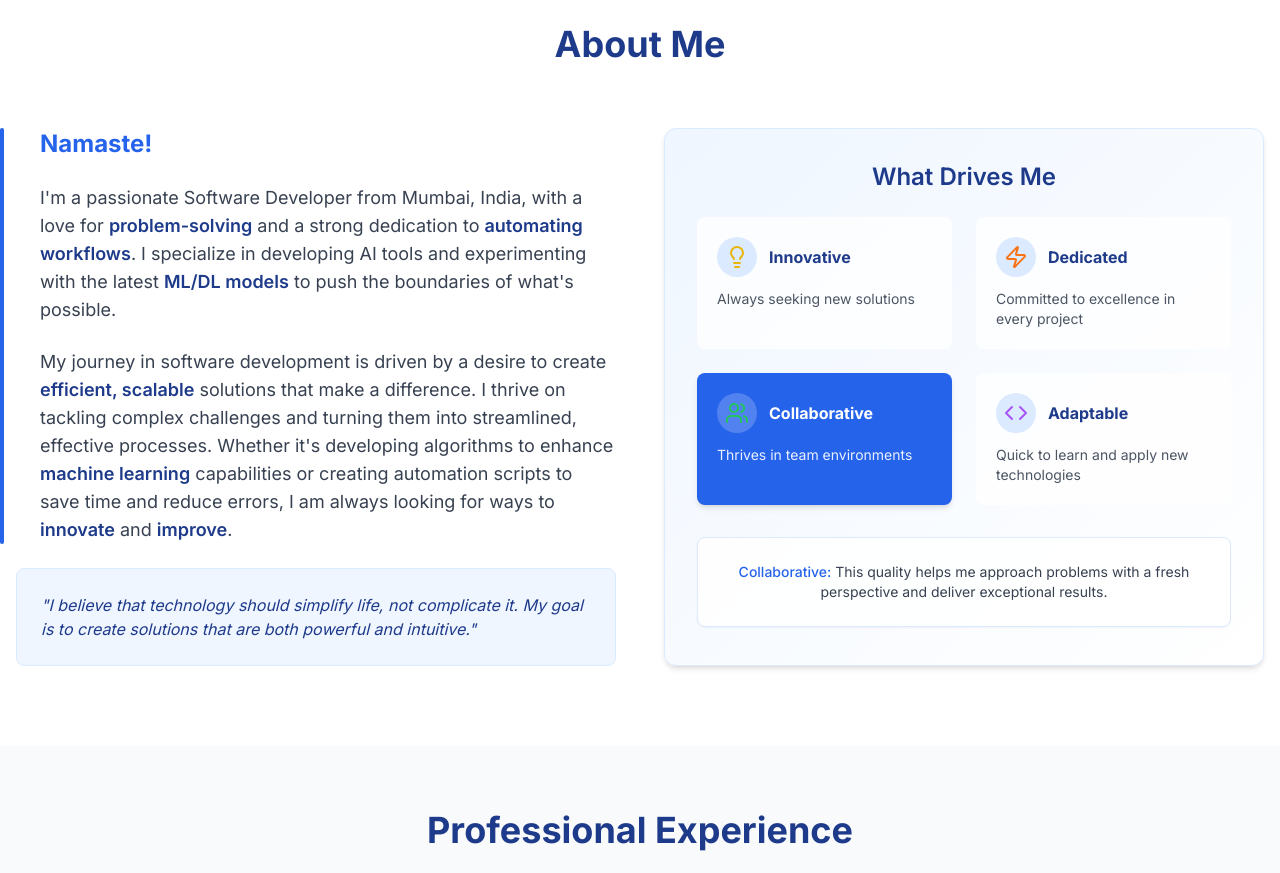
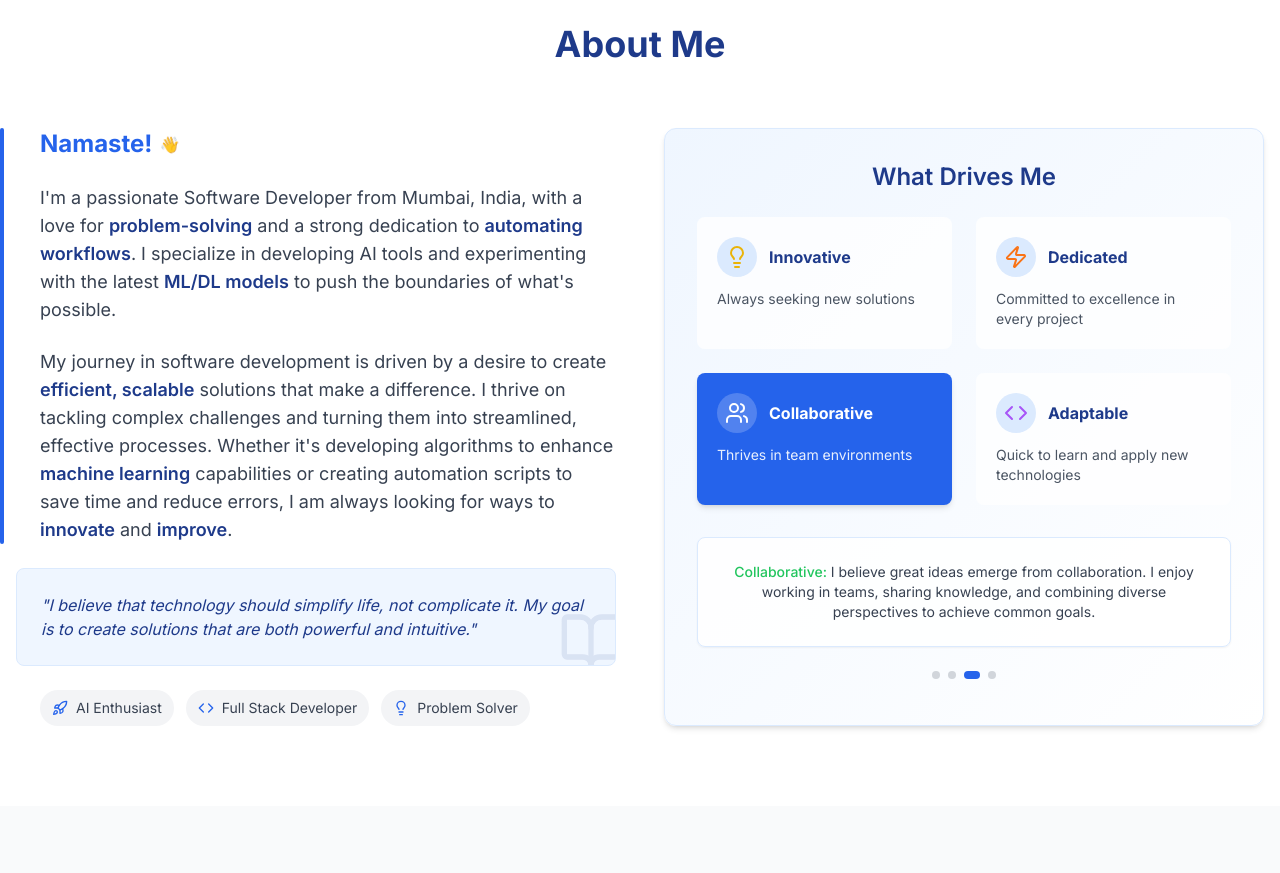
Before and after one commit to SohailGidwani/next-portfolio, a Next.js app: page / in a window 1280 px wide. Shown: the part 920-1793 px from the top of the page. Built offline with nearby package versions, Linux system fonts and the light colour scheme.

Commit message:
Enhance About component by adding detailed descriptions and new icons for qualities, improving layout and interactivity

```diff
--- a/app/components/About.tsx
+++ b/app/components/About.tsx
@@ -2,32 +2,48 @@
 
 import { useEffect, useRef, useState } from 'react'
 import { motion, AnimatePresence } from 'framer-motion'
-import { Code, Lightbulb, Users, Zap } from 'lucide-react'
+import { Code, Lightbulb, Users, Zap, BookOpen, Rocket } from 'lucide-react'
 
 interface AboutProps {
   setActiveSection: (section: string) => void;
 }
 
-const qualities = [
+interface Quality {
+  title: string;
+  description: string;
+  icon: React.ReactNode;
+  color: string;
+  detailedDescription: string;
+}
+
+const qualities: Quality[] = [
   {
     title: "Innovative",
     description: "Always seeking new solutions",
-    icon: <Lightbulb className="w-5 h-5 md:w-6 md:h-6 text-yellow-500" />
+    icon: <Lightbulb className="w-5 h-5 md:w-6 md:h-6" />,
+    color: "text-yellow-500",
+    detailedDescription: "Innovation drives my approach to problem-solving. I constantly explore new technologies and methodologies to create unique solutions that stand out."
   },
   {
     title: "Dedicated",
     description: "Committed to excellence in every project",
-    icon: <Zap className="w-5 h-5 md:w-6 md:h-6 text-orange-500" />
+    icon: <Zap className="w-5 h-5 md:w-6 md:h-6" />,
+    color: "text-orange-500",
+    detailedDescription: "My dedication ensures that every project receives my full attention and effort. I'm committed to delivering high-quality work that exceeds expectations."
   },
   {
     title: "Collaborative",
     description: "Thrives in team environments",
-    icon: <Users className="w-5 h-5 md:w-6 md:h-6 text-green-500" />
+    icon: <Users className="w-5 h-5 md:w-6 md:h-6" />,
+    color: "text-green-500",
+    detailedDescription: "I believe great ideas emerge from collaboration. I enjoy working in teams, sharing knowledge, and combining diverse perspectives to achieve common goals."
   },
   {
     title: "Adaptable",
     description: "Quick to learn and apply new technologies",
-    icon: <Code className="w-5 h-5 md:w-6 md:h-6 text-purple-500" />
+    icon: <Code className="w-5 h-5 md:w-6 md:h-6" />,
+    color: "text-purple-500",
+    detailedDescription: "Adaptability is essential in the fast-evolving tech landscape. I quickly learn new technologies and frameworks, applying them effectively to solve complex problems."
   },
 ]
 
@@ -35,6 +51,8 @@ export default function About({ setActiveSection }: AboutProps) {
   const sectionRef = useRef<HTMLElement>(null)
   const [activeQuality, setActiveQuality] = useState(0)
   const [isHovering, setIsHovering] = useState(false)
+  const bioRef = useRef<HTMLDivElement>(null)
+  const qualitiesRef = useRef<HTMLDivElement>(null)
 
   useEffect(() => {
     const observer = new IntersectionObserver(
@@ -80,11 +98,13 @@ export default function About({ setActiveSection }: AboutProps) {
           <h2 className="text-2xl md:text-4xl font-bold mb-4 text-blue-900 dark:text-blue-400">
             About Me
           </h2>
+          {/* <div className="h-1 w-16 md:w-24 bg-blue-600 mx-auto"></div> */}
         </motion.div>
 
         <div className="flex flex-col lg:flex-row gap-8 md:gap-12 items-stretch">
           {/* Left Column - Bio */}
           <motion.div
+            ref={bioRef}
             initial={{ opacity: 0, x: -20 }}
             whileInView={{ opacity: 1, x: 0 }}
             transition={{ duration: 0.5 }}
@@ -94,15 +114,22 @@ export default function About({ setActiveSection }: AboutProps) {
             <div className="relative">
               <div className="absolute -left-3 md:-left-4 top-0 h-full w-1 bg-blue-600 rounded-full"></div>
               <div className="space-y-4 md:space-y-6 pl-4 md:pl-6">
-                <motion.p
+                <motion.div
                   initial={{ opacity: 0, y: 10 }}
                   whileInView={{ opacity: 1, y: 0 }}
                   transition={{ duration: 0.4, delay: 0.1 }}
                   viewport={{ once: true }}
-                  className="text-lg md:text-xl text-gray-700 dark:text-gray-300 font-medium"
+                  className="flex items-center"
                 >
-                  <span className="text-xl md:text-2xl font-bold text-blue-600 dark:text-blue-400">Namaste!</span>
-                </motion.p>
+                  <span className="text-xl md:text-2xl font-bold text-blue-600 dark:text-blue-400 mr-2">Namaste!</span>
+                  <motion.div
+                    animate={{ rotate: [0, 10, 0, 10, 0] }}
+                    transition={{ duration: 1.5, repeat: Infinity, repeatDelay: 5 }}
+                    className="inline-block"
+                  >
+                    👋
+                  </motion.div>
+                </motion.div>
 
                 <motion.p
                   initial={{ opacity: 0, y: 10 }}
@@ -131,16 +158,41 @@ export default function About({ setActiveSection }: AboutProps) {
               whileInView={{ opacity: 1, y: 0 }}
               transition={{ duration: 0.4, delay: 0.4 }}
               viewport={{ once: true }}
-              className="mt-6 p-4 md:p-6 bg-blue-50 dark:bg-blue-900/20 rounded-lg border border-blue-100 dark:border-blue-800"
+              className="mt-6 p-4 md:p-6 bg-blue-50 dark:bg-blue-900/20 rounded-lg border border-blue-100 dark:border-blue-800 relative overflow-hidden"
             >
-              <p className="text-blue-900 dark:text-blue-300 italic text-sm md:text-base">
+              <div className="absolute -right-2 -bottom-2 opacity-10">
+                <BookOpen className="w-16 h-16 text-blue-900 dark:text-blue-300" />
+              </div>
+              <p className="text-blue-900 dark:text-blue-300 italic text-sm md:text-base relative z-10">
                 "I believe that technology should simplify life, not complicate it. My goal is to create solutions that are both powerful and intuitive."
               </p>
+            </motion.div>
+
+            <motion.div
+              initial={{ opacity: 0, y: 10 }}
+              whileInView={{ opacity: 1, y: 0 }}
+              transition={{ duration: 0.4, delay: 0.5 }}
+              viewport={{ once: true }}
+              className="flex flex-wrap gap-3 mt-6 pl-4 md:pl-6"
+            >
+              <div className="flex items-center bg-gray-100 dark:bg-gray-700 px-3 py-2 rounded-full">
+                <Rocket className="w-4 h-4 text-blue-600 dark:text-blue-400 mr-2" />
+                <span className="text-sm text-gray-700 dark:text-gray-300">AI Enthusiast</span>
+              </div>
+              <div className="flex items-center bg-gray-100 dark:bg-gray-700 px-3 py-2 rounded-full">
+                <Code className="w-4 h-4 text-blue-600 dark:text-blue-400 mr-2" />
+                <span className="text-sm text-gray-700 dark:text-gray-300">Full Stack Developer</span>
+              </div>
+              <div className="flex items-center bg-gray-100 dark:bg-gray-700 px-3 py-2 rounded-full">
+                <Lightbulb className="w-4 h-4 text-blue-600 dark:text-blue-400 mr-2" />
+                <span className="text-sm text-gray-700 dark:text-gray-300">Problem Solver</span>
+              </div>
             </motion.div>
           </motion.div>
 
           {/* Right Column - Qualities */}
           <motion.div
+            ref={qualitiesRef}
             initial={{ opacity: 0, x: 20 }}
             whileInView={{ opacity: 1, x: 0 }}
             transition={{ duration: 0.5 }}
@@ -173,7 +225,9 @@ export default function About({ setActiveSection }: AboutProps) {
                           ? 'bg-white/20'
                           : 'bg-blue-100 dark:bg-blue-900/30'
                       }`}>
-                        {quality.icon}
+                        <span className={activeQuality === index ? 'text-white' : quality.color}>
+                          {quality.icon}
+                        </span>
                       </div>
                       <h4 className={`ml-2 md:ml-3 font-bold text-sm md:text-base ${
                         activeQuality === index
@@ -205,13 +259,30 @@ export default function About({ setActiveSection }: AboutProps) {
                     className="p-4 md:p-6 bg-white/90 dark:bg-gray-800/90 rounded-lg shadow-sm border border-blue-100 dark:border-blue-900/30"
                   >
                     <p className="text-gray-700 dark:text-gray-300 text-center text-xs md:text-sm">
-                      <span className="text-blue-600 dark:text-blue-400 font-medium">
+                      <span className={`font-medium ${qualities[activeQuality].color}`}>
                         {qualities[activeQuality].title}:
                       </span> {" "}
-                      This quality helps me approach problems with a fresh perspective and deliver exceptional results.
+                      {qualities[activeQuality].detailedDescription}
                     </p>
                   </motion.div>
                 </AnimatePresence>
+              </div>
+
+              <div className="w-full mt-6 flex justify-center">
+                <div className="flex space-x-2">
+                  {qualities.map((_, index) => (
+                    <button
+                      key={index}
+                      onClick={() => setActiveQuality(index)}
+                      className={`w-2 h-2 rounded-full transition-all duration-300 ${
+                        activeQuality === index
+                          ? 'bg-blue-600 dark:bg-blue-400 w-4'
+                          : 'bg-gray-300 dark:bg-gray-600'
+                      }`}
+                      aria-label={`View ${qualities[index].title}`}
+                    />
+                  ))}
+                </div>
               </div>
             </div>
           </motion.div>
```
